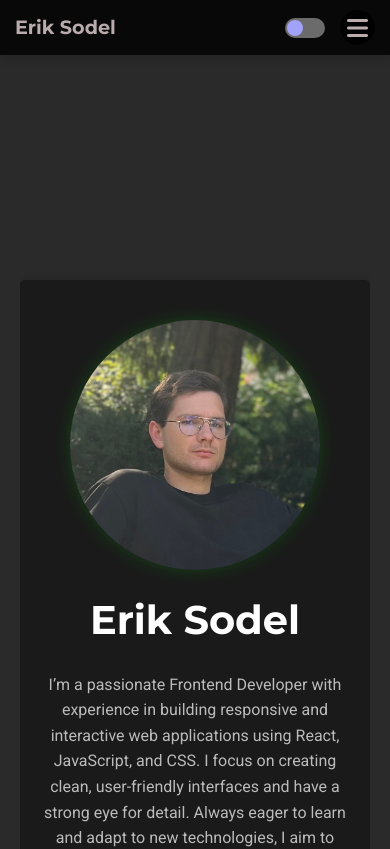
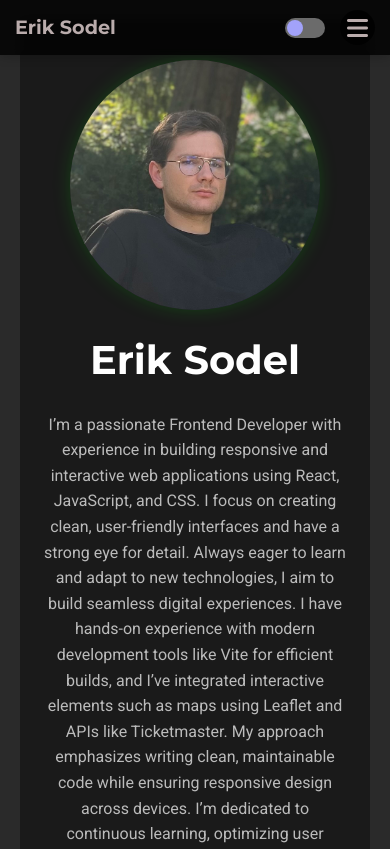
Before and after one commit to Erak1t/portfolio, a React (Vite) app: page / in a window 390 px wide. Shown: the top 849 px of the page. Built offline with nearby package versions, Linux system fonts and the light colour scheme.

Commit message:
Optimized images size for small screens

```diff
--- a/src/components/Navbar.jsx
+++ b/src/components/Navbar.jsx
@@ -1,107 +1,15 @@
-/*import "../styles/Navbar.css";
-import { motion } from "framer-motion";
-import instagramLogo from "../assets/instagram.svg";
-import githubLogo from "../assets/github.svg";
-import linkedInLogo from "../assets/linkedIn.svg";
-
-function Navbar({ toggleTheme, theme, navVisible }) {
-  const handleNavigator = (e, targetId) => {
-    e.preventDefault();
-    const targetElement = document.getElementById(targetId);
-    if (targetElement) {
-      targetElement.scrollIntoView({ behavior: "smooth" });
-    }
-  };
-  return (
-    <motion.nav
-      className="navbar"
-      initial={{ opacity: 0, y: -50 }} // Початкова анімація при завантаженні
-      animate={{
-        opacity: navVisible ? 1 : 0, // Управління видимістю через opacity
-        y: navVisible ? 0 : -50, // Зсув вгору при приховуванні
-      }}
-      transition={{ duration: 0.8, ease: "easeOut" }}
-    >
-      <ul className="nav-links">
-        <li>
-          <a href="#home" onClick={(e) => handleNavigator(e, "home")}>
-            Home
-          </a>
-        </li>
-        <li>
-          <a href="#skills" onClick={(e) => handleNavigator(e, "skills")}>
-            Skills
-          </a>
-        </li>
-        <li>
-          <a href="#projects" onClick={(e) => handleNavigator(e, "projects")}>
-            Projects
-          </a>
-        </li>
-        <li>
-          <a href="contact" onClick={(e) => handleNavigator(e, "contact")}>
-            Contact
-          </a>
-        </li>
-        <li>
-          <a href="#info" onClick={(e) => handleNavigator(e, "info")}>
-            Info
-          </a>
-        </li>
-      </ul>
-      <div className="social-links">
-        <label className="switch" aria-label="Toggle theme">
-          <input
-            type="checkbox"
-            checked={theme === "light"}
-            onChange={toggleTheme}
-          />
-          <span className="slider"></span>
-        </label>
-        <a
-          href="https://www.linkedin.com/in/erik-sodel-680ab327a/"
-          target="_blank"
-          rel="noopener noreferrer"
-        >
-          <img src={linkedInLogo} alt="LinkedIn" className="social-icons" />
-        </a>
-        <a
-          href="https://www.instagram.com/sodel.erik/"
-          target="_blank"
-          rel="noopener noreferrer"
-        >
-          <img src={instagramLogo} alt="Instagram" className="social-icons" />
-        </a>
-        <a
-          href="https://github.com/Erak1t"
-          target="_blank"
-          rel="noopener noreferrer"
-        >
-          <img src={githubLogo} alt="Github" className="social-icons" />
-        </a>
-      </div>
-    </motion.nav>
-  );
-}
-export default Navbar;
-*/
-// src/components/Navbar.jsx
-// src/components/Navbar.jsx
-// src/components/Navbar.jsx
-// src/components/Navbar.jsx
-// src/components/Navbar.jsx
 import { useState, useEffect } from "react";
 import "../styles/Navbar.css";
 import { motion } from "framer-motion";
+import debounce from "lodash/debounce"; // Імпортуємо debounce
 
 function Navbar({ toggleTheme, theme, navVisible }) {
   const [isMenuOpen, setIsMenuOpen] = useState(false);
   const [isScrolledDown, setIsScrolledDown] = useState(false);
   const [lastScrollY, setLastScrollY] = useState(0);
 
-  // Відстежуємо скрол і напрямок
-  useEffect(() => {
-    const handleScroll = () => {
+  // Функція для дебounced обробки скролу
+  const handleScroll = debounce(() => {
     const currentScrollY = window.scrollY;
 
     // Визначаємо напрямок скролу
@@ -119,11 +27,16 @@ function Navbar({ toggleTheme, theme, navVisible }) {
     if (isMenuOpen && currentScrollY > 50) {
       setIsMenuOpen(false);
     }
+  }, 100); // Затримка 100мс для згладжування
+
+  // Ефект для відстеження скролу
+  useEffect(() => {
+    window.addEventListener("scroll", handleScroll, { passive: true });
+    return () => {
+      handleScroll.cancel(); // Скасовуємо debounce при розмонтуванні
+      window.removeEventListener("scroll", handleScroll);
     };
-
-    window.addEventListener("scroll", handleScroll);
-    return () => window.removeEventListener("scroll", handleScroll);
-  }, [lastScrollY, isMenuOpen]);
+  }, [lastScrollY, isMenuOpen, handleScroll]);
 
   // Функція для плавного скролу
   const handleNavigator = (e, targetId) => {
@@ -146,12 +59,12 @@ function Navbar({ toggleTheme, theme, navVisible }) {
       className={`navbar ${isScrolledDown && !isMenuOpen ? "hidden" : ""} ${
         isMenuOpen ? "open" : ""
       }`}
-      initial={{ opacity: 0, y: -50 }}
+      initial={{ opacity: 0 }}
       animate={{
-        opacity: navVisible ? 1 : 0,
-        y: navVisible ? 0 : -50,
+        opacity: isScrolledDown && !isMenuOpen ? 0 : 1, // Ховаємо через opacity
       }}
-      transition={{ duration: 0.8, ease: "easeOut" }}
+      transition={{ duration: 0.3, ease: "easeOut" }}
+      style={{ willChange: "opacity" }} // Оптимізація анімації
     >
       <div className="navbar-content">
         <div className="navbar-logo">Erik Sodel</div>
--- a/src/components/Skills.jsx
+++ b/src/components/Skills.jsx
@@ -53,7 +53,7 @@ function Skills() {
                   x: isInView ? 0 : index % 2 === 0 ? -50 : 50,
                 }}
                 transition={{
-                  duration: 0.8,
+                  duration: 0.6,
                   ease: "easeOut",
                   delay: index * 0.1,
                 }}
--- a/src/styles/Hero.css
+++ b/src/styles/Hero.css
@@ -2,7 +2,7 @@
   display: flex;
   justify-content: space-between;
   align-items: center;
-  padding: 20px 80px;
+  padding: 20px 70px;
   border-radius: 5px;
   box-sizing: border-box;
   min-height: calc(100vh - 50px);
@@ -109,6 +109,7 @@ body.light .hero-button:hover {
     flex-direction: column;
     padding: 20px 0;
     text-align: center;
+    min-height: 100vh;
   }
 
   .hero-content {
--- a/src/styles/Navbar.css
+++ b/src/styles/Navbar.css
@@ -1,3 +1,8 @@
+body {
+  touch-action: pan-y; /* Дозволяємо вертикальний скрол */
+  -webkit-overflow-scrolling: touch; /* Покращуємо плавність скролу на iOS */
+}
+
 .navbar {
   display: flex;
   justify-content: center;
@@ -13,6 +18,8 @@
   backdrop-filter: blur(5px);
   box-shadow: 0 2px 10px rgba(0, 0, 0, 0.2);
   transition: transform 0.3s ease, background-color 0.3s;
+  touch-action: pan-y;
+  will-change: opacity; /* Оптимізація анімації */
 }
 
 .navbar-content {
--- a/src/styles/Projects.css
+++ b/src/styles/Projects.css
@@ -151,7 +151,7 @@ body.light .project-image img {
   }
 
   .project-image img {
-    max-width: 80%; /* Забезпечуємо, що зображення не перевищує ширину контейнера */
+    max-width: 100%; /* Забезпечуємо, що зображення не перевищує ширину контейнера */
     height: auto; /* Динамічна висота */
   }
 }
--- a/src/styles/global.css
+++ b/src/styles/global.css
@@ -37,18 +37,18 @@ body.light {
 }
 @media (max-width: 1024px) {
   .app {
-    margin: 0 50px;
+    margin: 0 20px;
     padding-top: 100px;
   }
 }
 @media (max-width: 768px) {
   .app {
     margin: 0 20px;
-    padding-top: 270px;
+    padding-top: 20px;
   }
 }
 @media (max-width: 480px) {
   .app {
-    padding-top: 280px;
+    padding-top: 20px;
   }
 }
```
Lines whose indentation alone changed are shown as unchanged.
